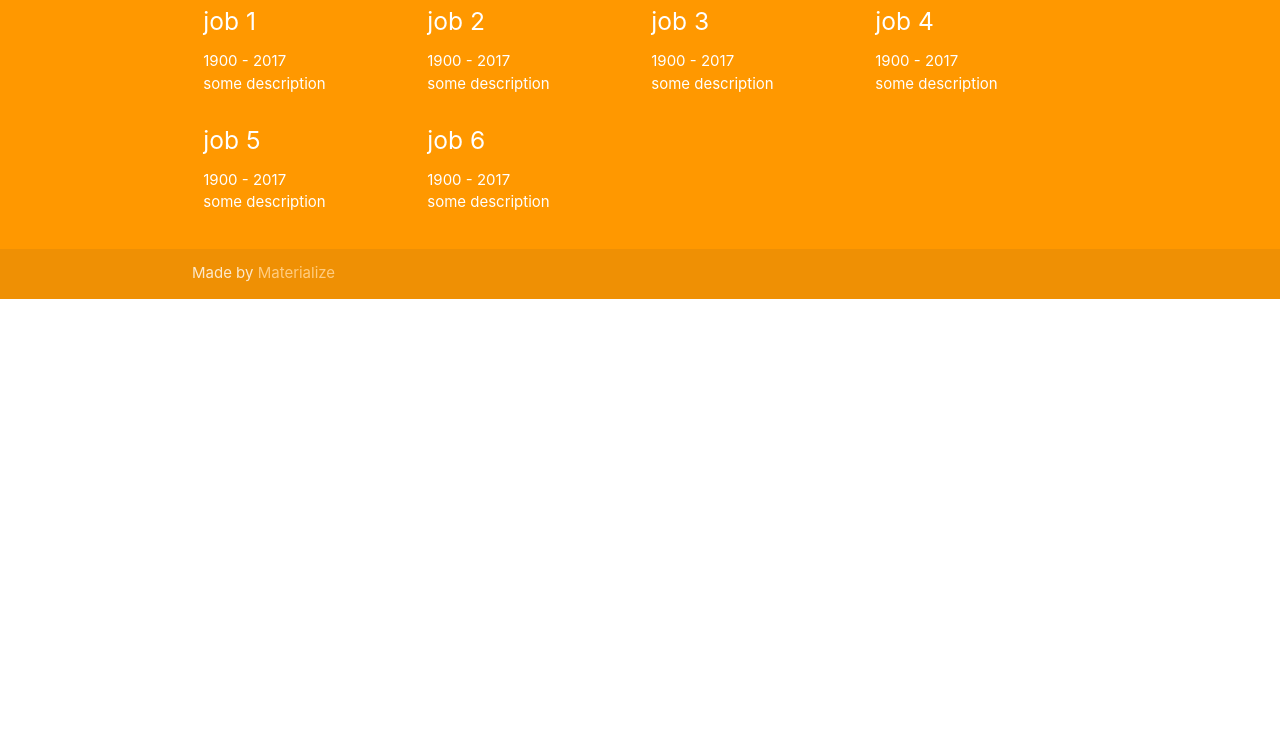
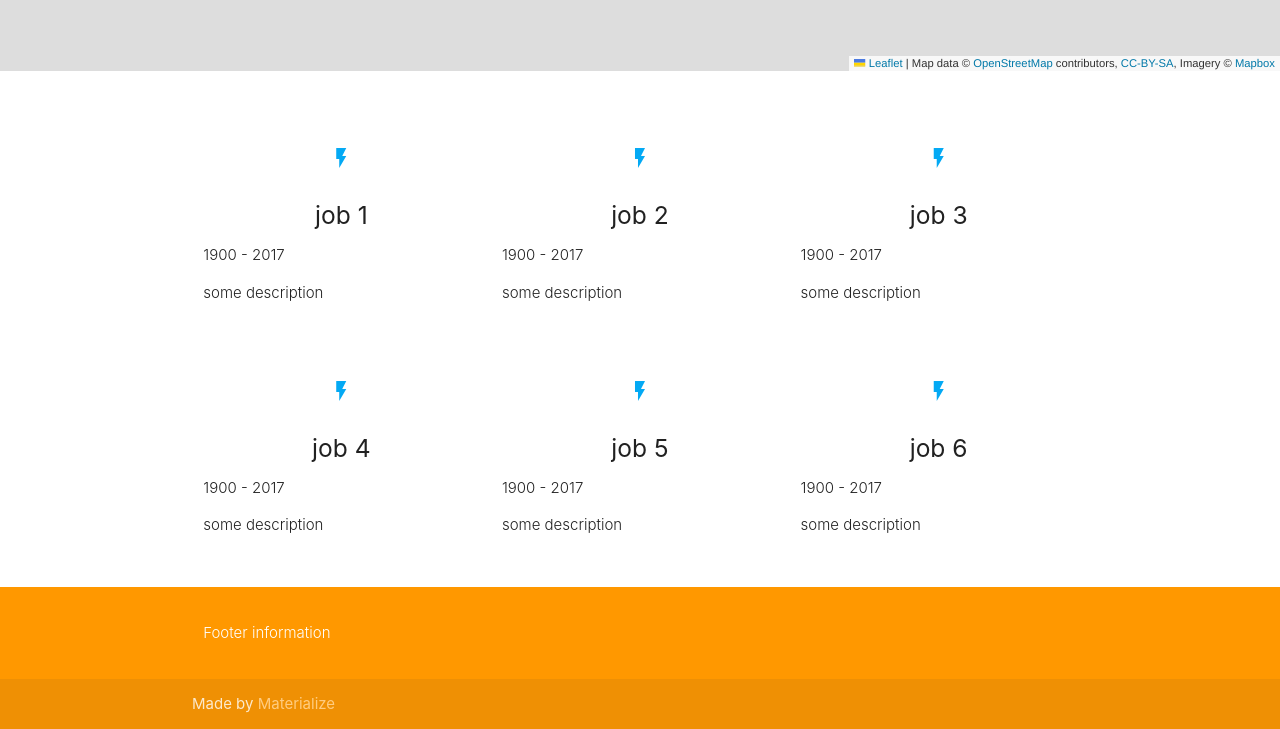
Before and after one commit to ivodeliefde/geocv, a Django app: page /1 in a window 1280 px wide. Shown: the part 603-1332 px from the top of the page. Before the commit the page ends 902 px from the top, so only its background shows below. Run offline with Django 3.2, Linux system fonts and the light colour scheme; some libraries are stand-ins or nearby versions.

Commit message:
updated html and added map

```diff
--- /dev/null
+++ b/geocv/static/js/map.js
@@ -0,0 +1,28 @@
+
+var map = L.map('map').fitWorld();
+
+L.tileLayer('https://api.tiles.mapbox.com/v4/{id}/{z}/{x}/{y}.png?access_token=pk.eyJ1IjoibWFwYm94IiwiYSI6ImNpejY4NXVycTA2emYycXBndHRqcmZ3N3gifQ.rJcFIG214AriISLbB6B5aw', {
+	maxZoom: 18,
+	attribution: 'Map data &copy; <a href="https://www.openstreetmap.org/">OpenStreetMap</a> contributors, ' +
+		'<a href="https://creativecommons.org/licenses/by-sa/2.0/">CC-BY-SA</a>, ' +
+		'Imagery © <a href="https://www.mapbox.com/">Mapbox</a>',
+	id: 'mapbox.streets'
+}).addTo(map);
+
+function onLocationFound(e) {
+	var radius = e.accuracy / 2;
+
+	L.marker(e.latlng).addTo(map)
+		.bindPopup("You are within " + radius + " meters from this point").openPopup();
+
+	L.circle(e.latlng, radius).addTo(map);
+}
+
+function onLocationError(e) {
+	alert(e.message);
+}
+
+map.on('locationfound', onLocationFound);
+map.on('locationerror', onLocationError);
+
+map.locate({setView: true, maxZoom: 16});
--- a/geocv/templates/index.html
+++ b/geocv/templates/index.html
@@ -7,12 +7,27 @@
   <title>{{ user_dict.username }}</title>
 
   <!-- CSS  -->
+  <!-- Materialize -->
   <link href="https://fonts.googleapis.com/icon?family=Material+Icons" rel="stylesheet">
   <link href="{% static 'css/materialize.css' %}" type="text/css" rel="stylesheet" media="screen,projection"/>
   <!-- <link href="css/style.css" type="text/css" rel="stylesheet" media="screen,projection"/> -->
+  <!-- Map -->
+  <link rel="stylesheet" href="https://unpkg.com/leaflet@1.3.1/dist/leaflet.css" integrity="sha512-Rksm5RenBEKSKFjgI3a41vrjkw4EVPlJ3+OiI65vTjIdo9brlAacEuKOiQ5OFh7cOI1bkDwLqdLw3Zg0cRJAAQ==" crossorigin=""/>
+  <script src="https://unpkg.com/leaflet@1.3.1/dist/leaflet.js" integrity="sha512-/Nsx9X4HebavoBvEBuyp3I7od5tA0UzAxs+j83KgC8PU0kgB4XiK4Lfe4y4cgBtaRJQEIFCW+oC506aPT2L1zw==" crossorigin=""></script>
+  <style>
+  html, body {
+    height: 100%;
+    margin: 0;
+  }
+  #map {
+    width: 100%;
+    height: 50vh;
+  }
+  </style>
+
 </head>
 <body>
-  <nav class="light-blue lighten-1" role="navigation">
+  <!-- <nav class="light-blue lighten-1" role="navigation">
     <div class="nav-wrapper container"><a id="logo-container" href="#" class="brand-logo">Logo</a>
       <ul class="right hide-on-med-and-down">
         <li><a href="#">Navbar Link</a></li>
@@ -23,72 +38,43 @@
       </ul>
       <a href="#" data-target="nav-mobile" class="sidenav-trigger"><i class="material-icons">menu</i></a>
     </div>
-  </nav>
-  <div class="section no-pad-bot" id="index-banner">
+  </nav> -->
+  <div class="section no-pad-bot light-blue lighten-1" id="index-banner">
     <div class="container">
-      <br><br>
-      <h1 class="header center orange-text">{{ user_dict.username }}</h1>
+      <!-- <br><br> -->
+      <h1 class="header center white-text">{{ user_dict.username }}</h1>
       <div class="row center">
         <h5 class="header col s12 light">{{ user_dict.headline}}</h5>
       </div>
-      <div class="row center">
-        <a href="http://materializecss.com/getting-started.html" id="download-button" class="btn-large waves-effect waves-light orange">Get Started</a>
-      </div>
-      <br><br>
-
+      <!-- <br><br> -->
+      <br>
     </div>
   </div>
-
+  <div id='map'></div>
 
   <div class="container">
     <div class="section">
-
-      <!--   Icon Section   -->
       <div class="row">
-        <!-- <div class="col s12 m4">
+        {% for job in user_dict.jobs %}
+        <div class="col s12 m4">
           <div class="icon-block">
             <h2 class="center light-blue-text"><i class="material-icons">flash_on</i></h2>
-            <h5 class="center">Speeds up development</h5>
-
-            <p class="light">We did most of the heavy lifting for you to provide a default stylings that incorporate our custom components. Additionally, we refined animations and transitions to provide a smoother experience for developers.</p>
+            <h5 class="center">{{ job.title }}</h5>
+            <p class="light">{{ job.period }}</p>
+            <p class="light">{{ job.description }}</p>
           </div>
         </div>
-
-        <div class="col s12 m4">
-          <div class="icon-block">
-            <h2 class="center light-blue-text"><i class="material-icons">group</i></h2>
-            <h5 class="center">User Experience Focused</h5>
-
-            <p class="light">By utilizing elements and principles of Material Design, we were able to create a framework that incorporates components and animations that provide more feedback to users. Additionally, a single underlying responsive system across all platforms allow for a more unified user experience.</p>
-          </div>
-        </div>
-
-        <div class="col s12 m4">
-          <div class="icon-block">
-            <h2 class="center light-blue-text"><i class="material-icons">settings</i></h2>
-            <h5 class="center">Easy to work with</h5>
-
-            <p class="light">We have provided detailed documentation as well as specific code examples to help new users get started. We are also always open to feedback and can answer any questions a user may have about Materialize.</p>
-          </div>
-        </div> -->
+        {% endfor %}
       </div>
-
     </div>
-    <br><br>
   </div>
 
   <footer class="page-footer orange">
     <div class="container">
       <div class="row">
-        {% for job in user_dict.jobs %}
-        <div class="col l3 s12">
-          <h5 class="white-text">{{ job.title }}</h5>
-          <ul>
-            <li><a class="white-text" href="#!">{{ job.period }}</a></li>
-            <li><a class="white-text" href="#!">{{ job.description }}</a></li>
-          </ul>
+        <div class="col s12 m4">
+          <p class="light">Footer information</p>
         </div>
-        {% endfor %}
       </div>
     </div>
     <div class="footer-copyright">
@@ -98,10 +84,10 @@
     </div>
   </footer>
 
-
   <!--  Scripts-->
   <script src="https://code.jquery.com/jquery-2.1.1.min.js"></script>
   <script src="{% static 'js/materialize.js' %}"></script>
+  <script src="{% static 'js/map.js' %}"></script>
   <!-- <script src="js/init.js"></script> -->
 
   </body>
```
